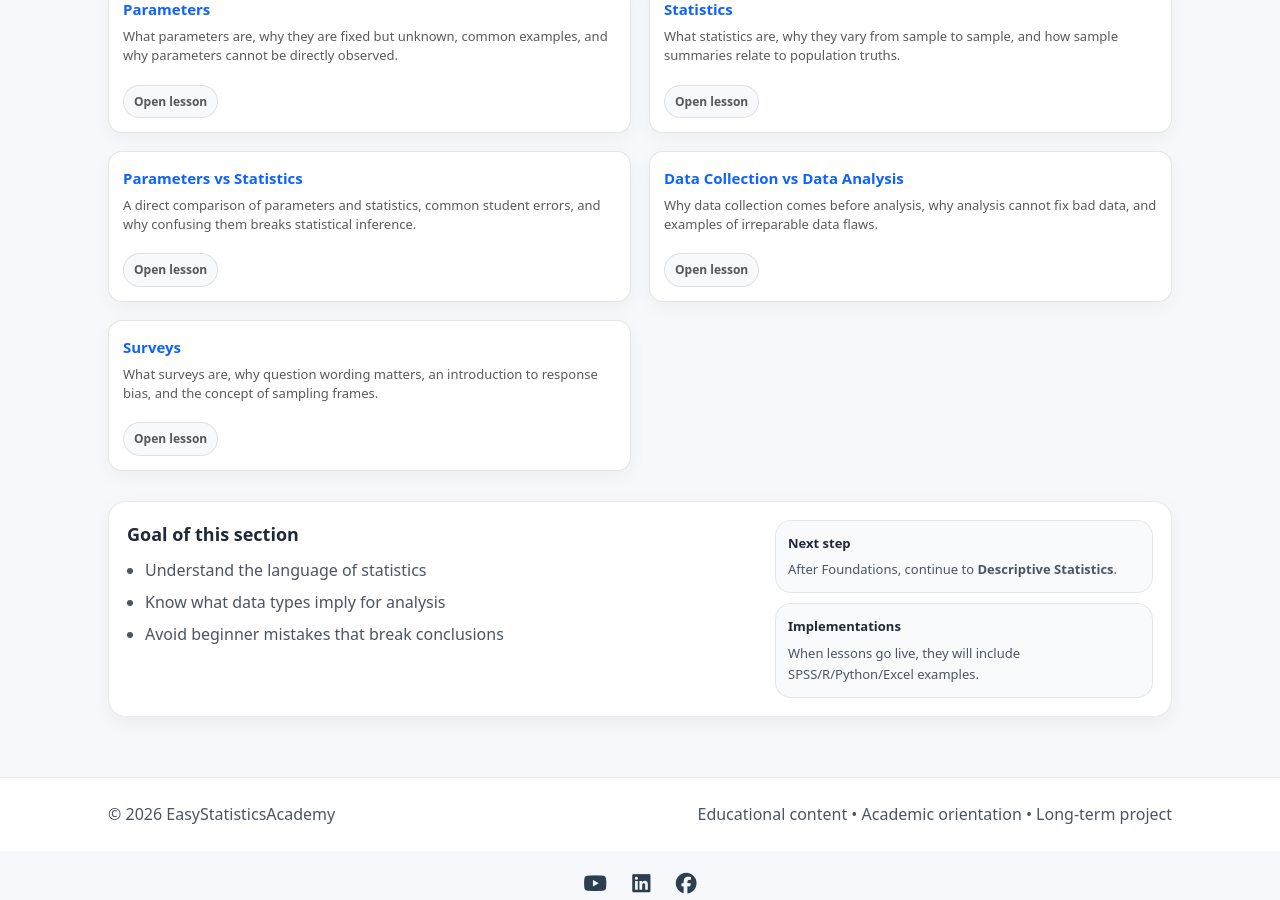
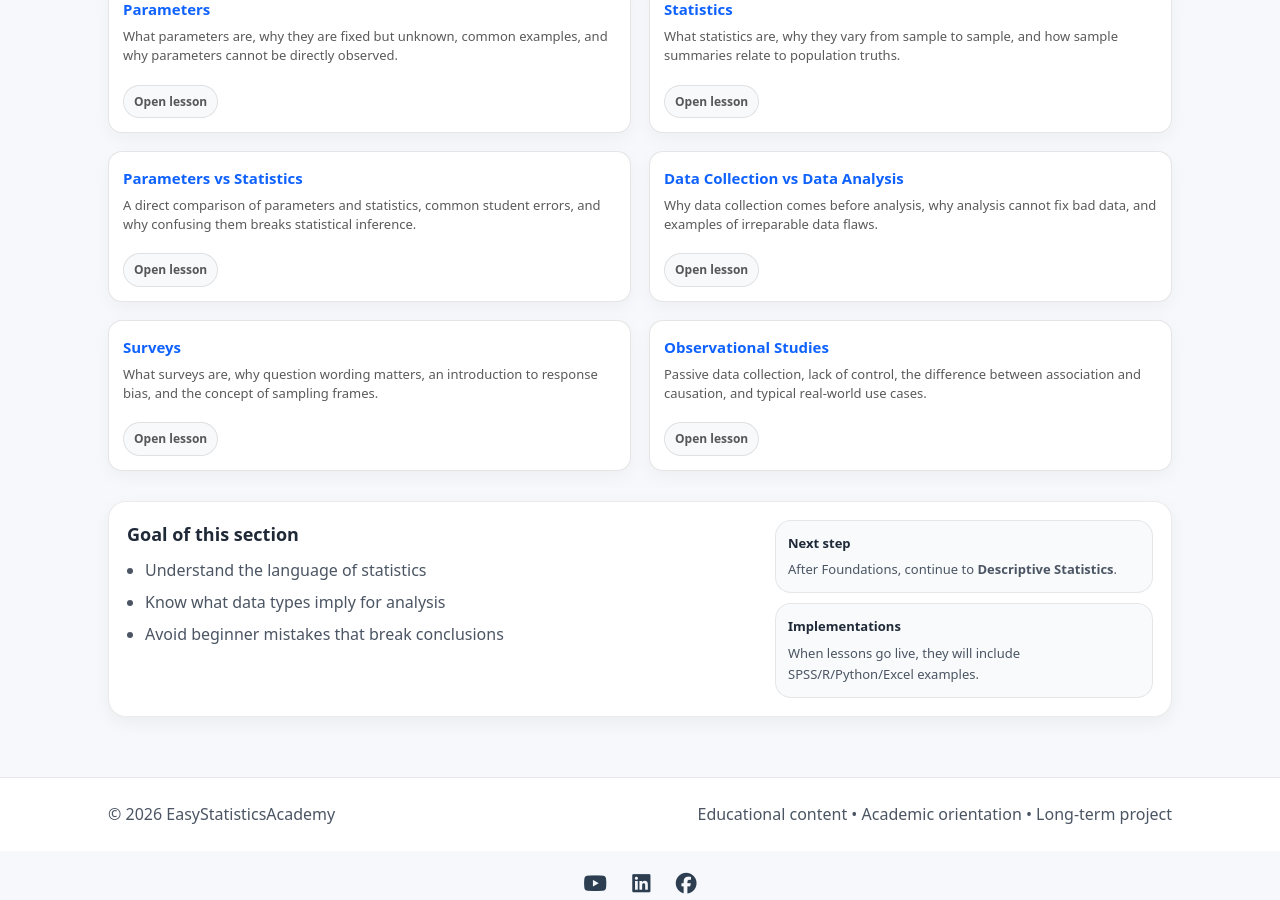
Before and after one commit to ammar-homaida-statistics/easystatisticsacademy, a Jekyll site: the page built from foundations/index.md, in a window 1280 px wide and 900 px high, scrolled down 1930 px. Built offline with Jekyll 4.4.1, drawn with Linux system fonts in a browser that asks for light colours; our own code applies the rules of GitHub Pages for plain Markdown files.

Commit message:
Add lesson card

```diff
--- a/foundations/index.md
+++ b/foundations/index.md
@@ -384,6 +384,22 @@ sidebar: true
     Open lesson
   </a>
 </div>
+<div class="card lesson-card">
+  <h3>
+    <a href="/foundations/observational-studies/">
+      Observational Studies
+    </a>
+  </h3>
+
+  <p>
+    Passive data collection, lack of control, the difference between
+    association and causation, and typical real-world use cases.
+  </p>
+
+  <a class="pill" href="/foundations/observational-studies/">
+    Open lesson
+  </a>
+</div>
 </div>
 
 
```
